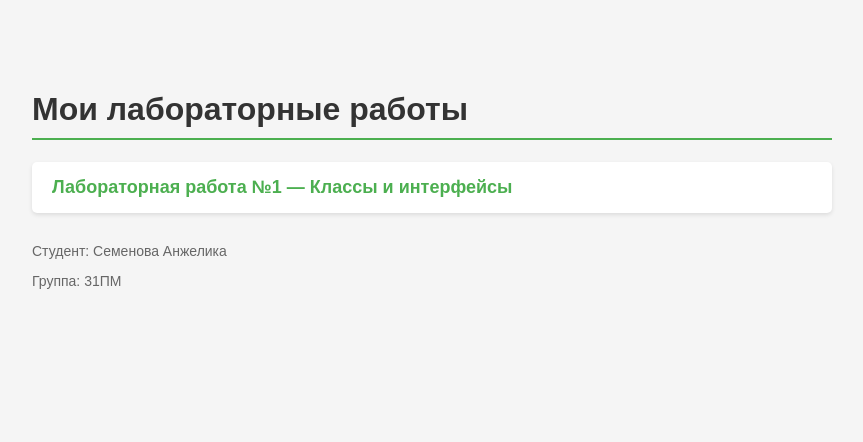
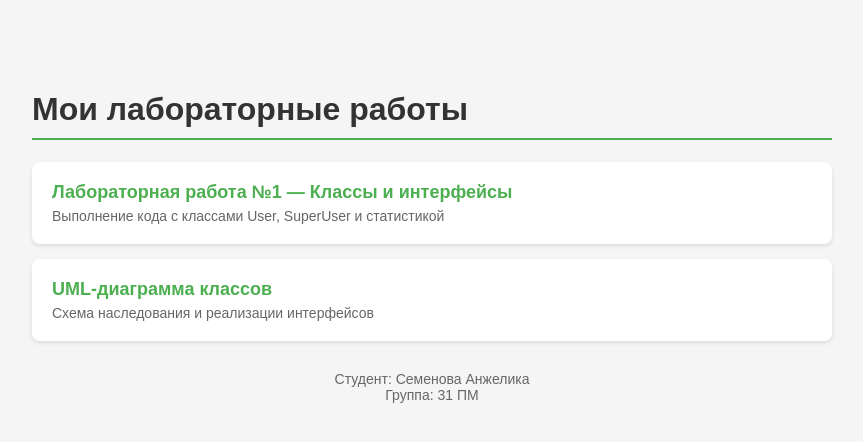
Before and after one commit to Semenovaanzhelika31/web, a PHP site: page / in a window 1280 px wide. Shown: the top 442 px of the page, without its empty margins (208-1071 px from the left). Run offline with PHP 8.4, Linux system fonts and the light colour scheme.

Commit message:
Update index.php

```diff
--- a/index.php
+++ b/index.php
@@ -25,49 +25,57 @@ declare(strict_types=1);
             border-bottom: 2px solid #4CAF50;
             padding-bottom: 10px;
         }
-        ul {
-            list-style: none;
-            padding: 0;
+        .card {
+            background-color: #fff;
+            margin: 15px 0;
+            padding: 20px;
+            border-radius: 8px;
+            box-shadow: 0 2px 4px rgba(0,0,0,0.1);
+            transition: transform 0.2s, box-shadow 0.2s;
         }
-        li {
-            background-color: #fff;
-            margin: 10px 0;
-            padding: 15px 20px;
-            border-radius: 5px;
-            box-shadow: 0 2px 4px rgba(0,0,0,0.1);
-            transition: transform 0.2s;
+        .card:hover {
+            transform: translateY(-3px);
+            box-shadow: 0 4px 8px rgba(0,0,0,0.15);
         }
-        li:hover {
-            transform: translateX(5px);
-        }
-        a {
+        .card a {
             color: #4CAF50;
             text-decoration: none;
             font-size: 18px;
             font-weight: bold;
+            display: block;
         }
-        a:hover {
+        .card a:hover {
             color: #388E3C;
+        }
+        .card .desc {
+            color: #666;
+            font-size: 14px;
+            margin-top: 5px;
         }
         .student-info {
             color: #666;
             margin-top: 30px;
             font-size: 14px;
+            text-align: center;
         }
     </style>
 </head>
 <body>
-    <h1>Мои лабораторные работы</h1>
+    <h1> Мои лабораторные работы</h1>
 
-    <ul>
-        <li>
-            <a href="/lab1/index.php">Лабораторная работа №1 — Классы и интерфейсы</a>
-        </li>
-    </ul>
+    <div class="card">
+        <a href="/lab1/index.php"> Лабораторная работа №1 — Классы и интерфейсы</a>
+        <div class="desc">Выполнение кода с классами User, SuperUser и статистикой</div>
+    </div>
+
+    <div class="card">
+        <a href="/lab1/uml.html"> UML-диаграмма классов</a>
+        <div class="desc">Схема наследования и реализации интерфейсов</div>
+    </div>
 
     <div class="student-info">
-        <p>Студент: Семенова Анжелика</p>
-        <p>Группа: 31ПМ </p>
+        Студент: Семенова Анжелика<br>
+        Группа: 31 ПМ
     </div>
 </body>
 </html>
```
